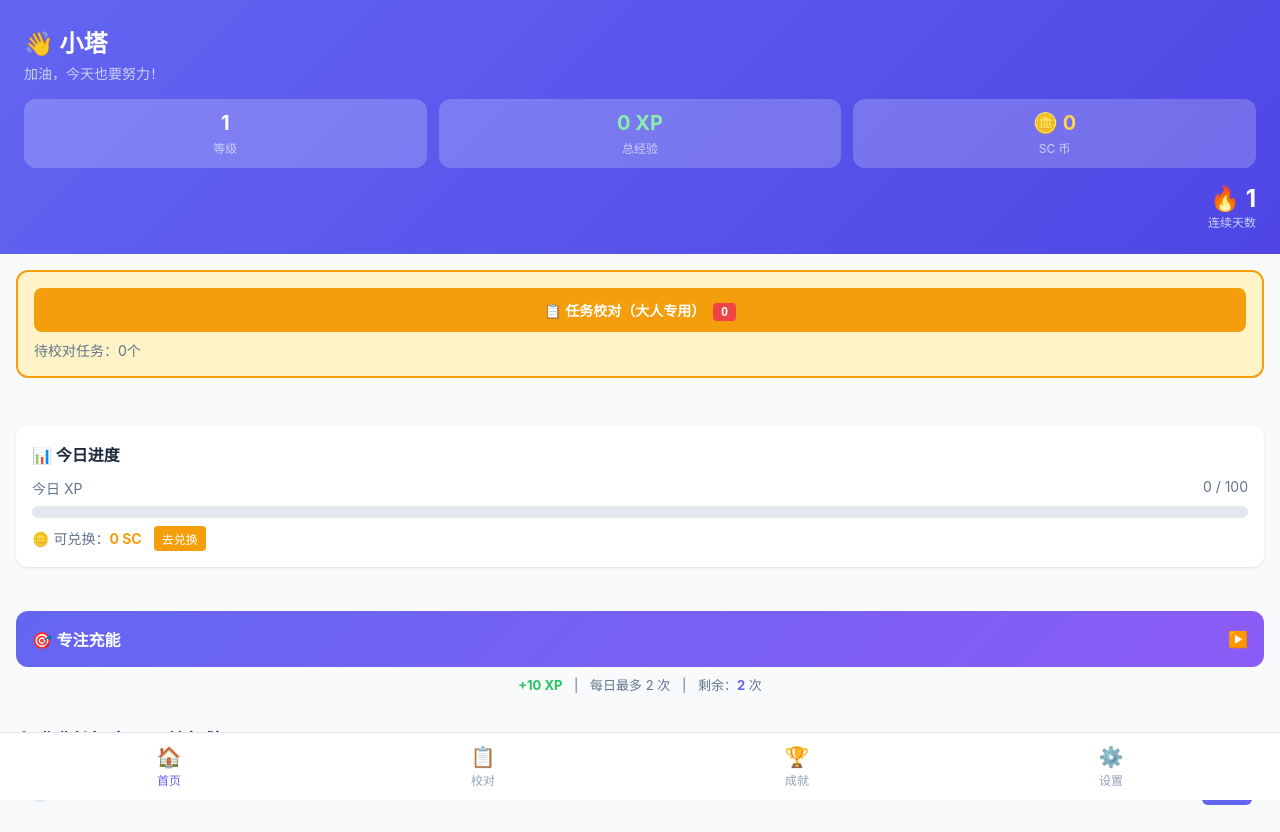
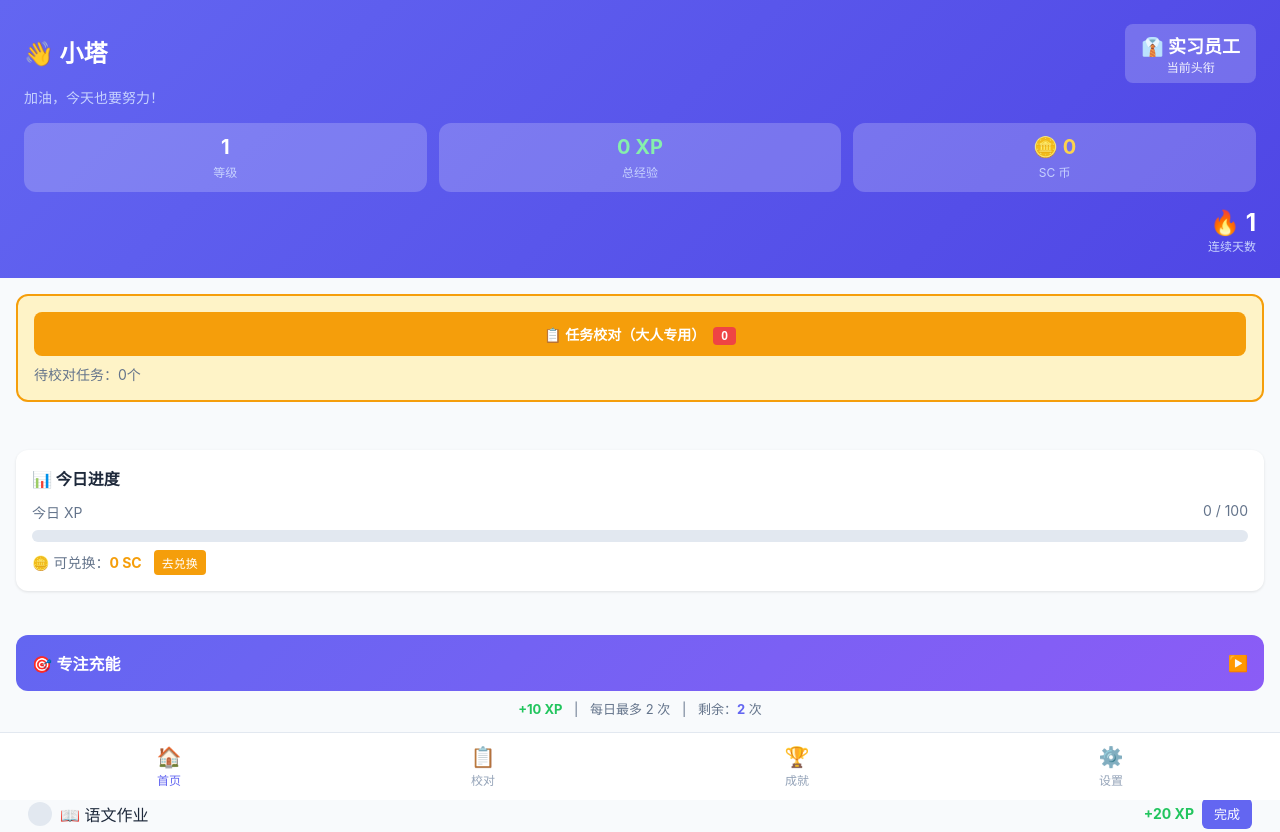
Before and after one commit to kzredpapa/xta-game2, a website: page index.html in a window 1280 px wide. Shown: the top 832 px of the page. Drawn offline with Linux system fonts and the light colour scheme.

Commit message:
v2.10: 首页显示当前头衔等级

```diff
--- a/index.html
+++ b/index.html
@@ -194,7 +194,13 @@
 <body>
   <div id="home-page" class="page active">
     <div class="header">
-      <h1>👋 小塔</h1>
+      <div style="display: flex; justify-content: space-between; align-items: center; margin-bottom: 4px;">
+        <h1>👋 小塔</h1>
+        <div style="background: rgba(255,255,255,0.2); padding: 8px 16px; border-radius: 8px; text-align: center;">
+          <div style="font-size: 18px; font-weight: bold;" id="header-rank">👔 实习员工</div>
+          <div style="font-size: 12px; opacity: 0.9;">当前头衔</div>
+        </div>
+      </div>
       <p>加油，今天也要努力！</p>
       <div class="stats">
         <div class="stat-card">
@@ -677,6 +683,13 @@
       document.getElementById('can-exchange').textContent = canExchange;
       document.getElementById('progress-fill').style.width = Math.min(100, state.todayXP) + '%';
 
+      // 更新头衔显示
+      let currentRank = ranks[0];
+      for (const rank of ranks) {
+        if (state.xp >= rank.xp) currentRank = rank;
+      }
+      document.getElementById('header-rank').textContent = currentRank.title;
+
       const focusRemaining = 2 - state.focusCount;
       document.getElementById('focus-remaining').textContent = focusRemaining;
       if (focusRemaining === 0) {
```
